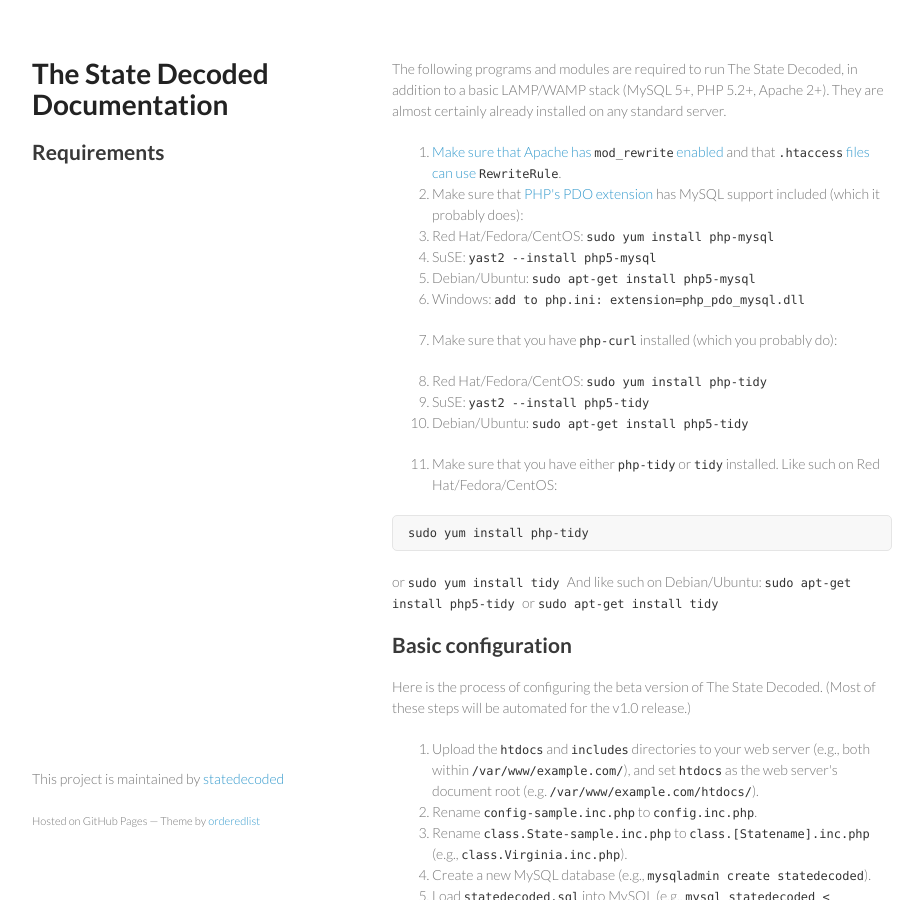
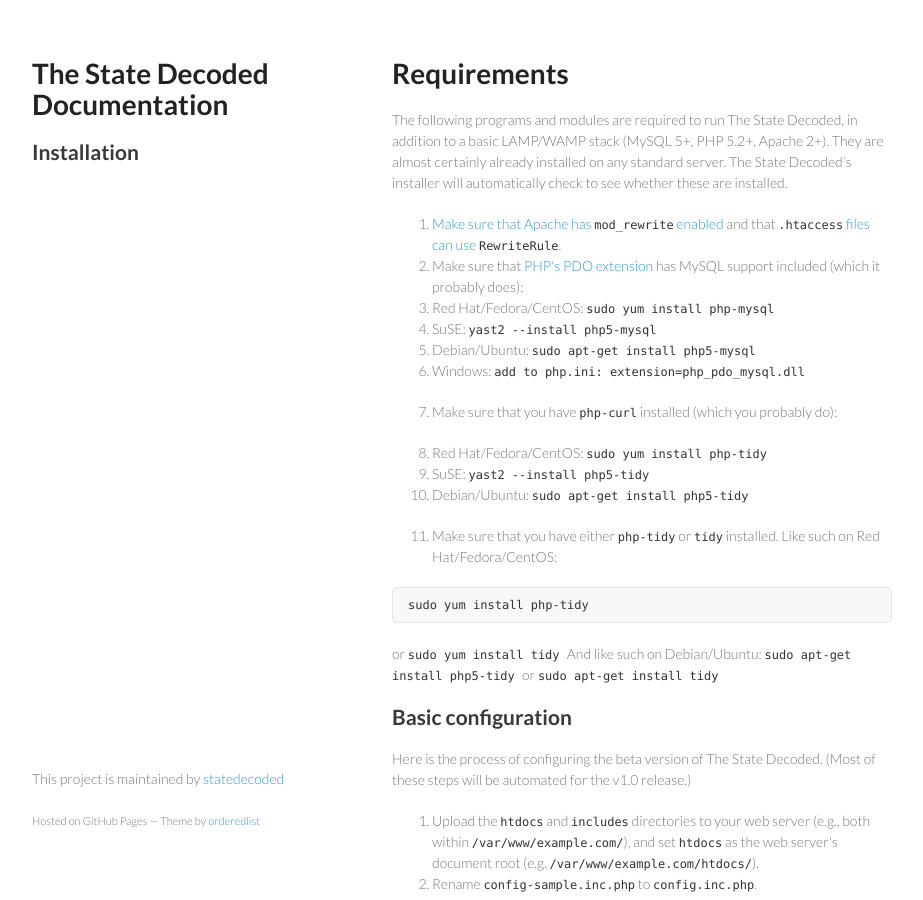
Before and after one commit to statedecoded/documentation, a Jekyll site: the page built from installation.html, in a window 1280 px wide and 900 px high. Shown: the whole window, without its empty margins (178-1101 px from the left). Built offline with Jekyll 4.4.1, drawn with Linux system fonts in a browser that asks for light colours.

Commit message:
Retitle, explain built-in environment checking

```diff
--- a/installation.html
+++ b/installation.html
@@ -1,9 +1,11 @@
 ---
-title: Requirements
+title: Installation
 layout: default
 ---
 
-<p>The following programs and modules are required to run The State Decoded, in addition to a basic LAMP/WAMP stack (MySQL 5+, PHP 5.2+, Apache 2+). They are almost certainly already installed on any standard server.</p>
+<h1>Requirements</h1>
+
+<p>The following programs and modules are required to run The State Decoded, in addition to a basic LAMP/WAMP stack (MySQL 5+, PHP 5.2+, Apache 2+). They are almost certainly already installed on any standard server. The State Decoded’s installer will automatically check to see whether these are installed.</p>
 
 <ol>
 <li><a href="http://stackoverflow.com/questions/9021425/how-to-check-if-mod-rewrite-is-enabled-in-php">Make sure that Apache has <code>mod_rewrite</code> enabled</a> and that <a href="https://help.ubuntu.com/community/EnablingUseOfApacheHtaccessFiles"><code>.htaccess</code> files can use <code>RewriteRule</code></a>.</li>
```
